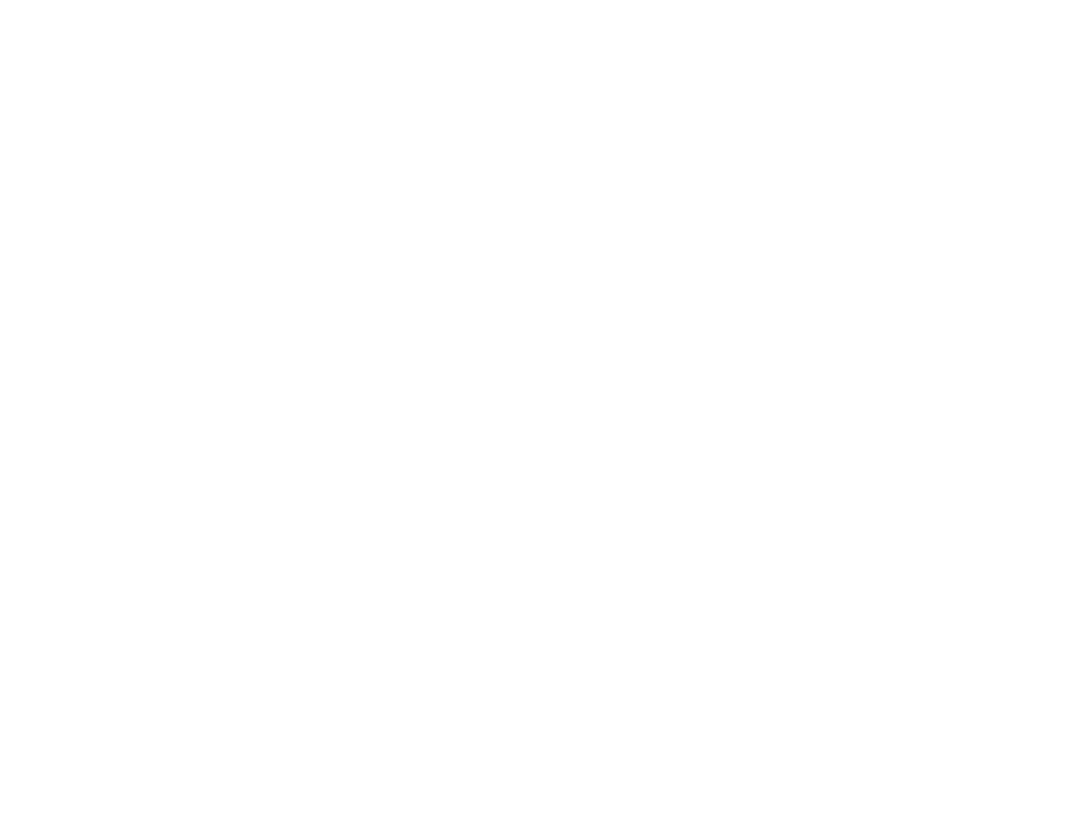
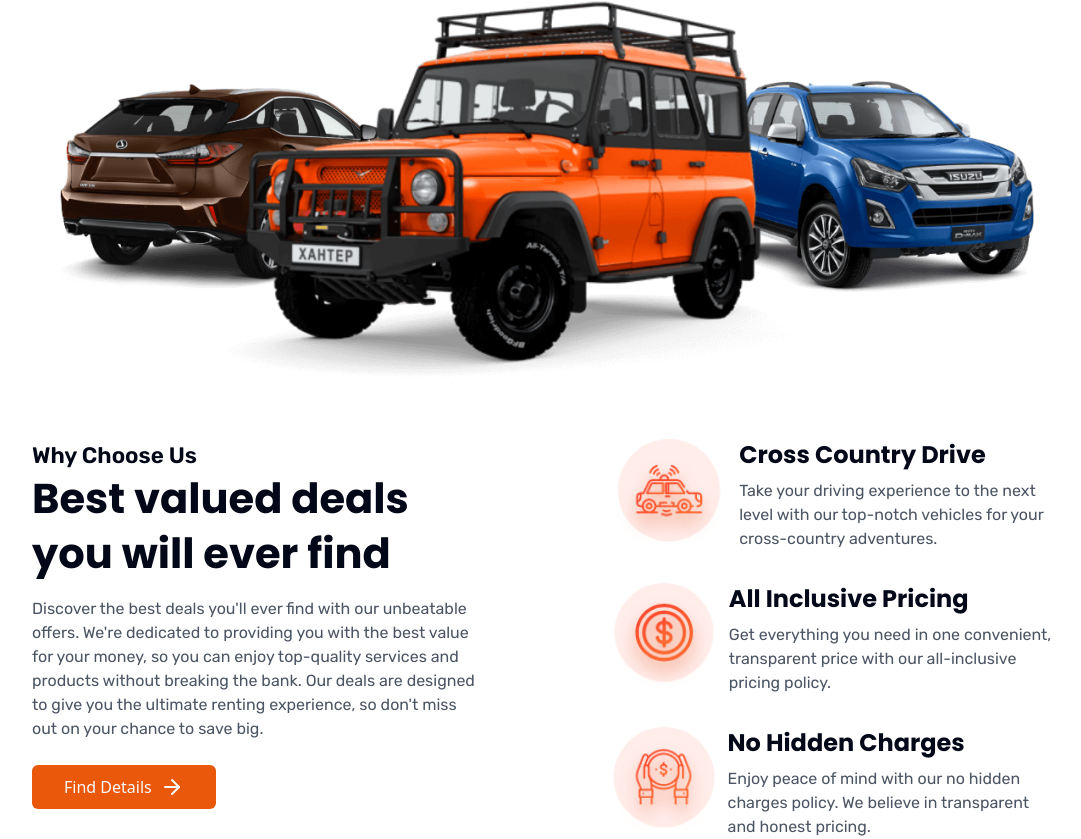
Before and after one commit to khusan2006/car-rental, a React (Vite) app: page / in a window 1280 px wide. Shown: the part 2897-3736 px from the top of the page, without its empty margins (96-1177 px from the left). Before the commit the page ends 2783 px from the top, so only its background shows below. Built offline with nearby package versions, Linux system fonts and the light colour scheme.

Commit message:
finish chooseus section

```diff
--- /dev/null
+++ b/src/components/ChooseUS.tsx
@@ -0,0 +1,66 @@
+import MainImg from "../assets/main.png";
+import FirstIcon from "../assets/icon1 (1).png";
+import SecondIcon from "../assets/icon2 (1).png";
+import ThirdIcon from "../assets/icon3 (1).png";
+import { ArrowRight } from "lucide-react";
+import { Button } from "./ui/button";
+
+const ChooseUS = () => {
+  return (
+    <section className="flex flex-col items-center mt-20">
+      <div className="w-[80vw]">
+        <img className="w-full" src={MainImg} alt="picture of cars" />
+      </div>
+      <div className=" w-[80vw] mt-6 flex gap-[8.5rem]">
+        <div className="flex-1">
+          <h6 className="font-rubik font-semibold text-[1.4rem]">Why Choose Us</h6>
+          <h3 className="font-poppins font-bold text-[2.6rem]/[1.3]">Best valued deals you will ever find</h3>
+          <p className="font-rubik text-base text-gray-600 font-normal mt-4 mb-6">
+            Discover the best deals you'll ever find with our unbeatable offers.
+            We're dedicated to providing you with the best value for your money,
+            so you can enjoy top-quality services and products without breaking
+            the bank. Our deals are designed to give you the ultimate renting
+            experience, so don't miss out on your chance to save big.
+          </p>
+          <Button className="flex items-center" size={'lg'}>
+            Find Details <ArrowRight className="ml-2" />
+          </Button>
+        </div>
+        <div className="flex-1 flex flex-col gap-8">
+          <div className='flex gap-3' >
+            <img src={FirstIcon} alt="icon" />
+            <div>
+              <h5 className="font-poppins font-bold text-2xl">Cross Country Drive</h5>
+              <p className="font-rubik font-normal text-gray-600 text-base mt-2">
+                Take your driving experience to the next level with our
+                top-notch vehicles for your cross-country adventures.
+              </p>
+            </div>
+          </div>
+          <div className='flex gap-3' >
+            <img src={SecondIcon} alt="icon" />
+            <div>
+              <h5 className="font-poppins font-bold text-2xl">All Inclusive Pricing</h5>
+              <p className="font-rubik font-normal text-gray-600 text-base mt-2">
+                Get everything you need in one convenient, transparent price
+                with our all-inclusive pricing policy.
+              </p>
+            </div>
+          </div>
+          <div className='flex gap-3' >
+            <img src={ThirdIcon} alt="icon" />
+            <div>
+              <h5 className="font-poppins font-bold text-2xl">No Hidden Charges</h5>
+              <p className="font-rubik font-normal text-gray-600 text-base mt-2">
+                Enjoy peace of mind with our no hidden charges policy. We
+                believe in transparent and honest pricing.
+              </p>
+            </div>
+          </div>
+        </div>
+      </div>
+    </section>
+  );
+};
+
+export default ChooseUS;
--- a/src/pages/Home.tsx
+++ b/src/pages/Home.tsx
@@ -1,6 +1,7 @@
 import Banner from "@/components/Banner";
 import BookCar from "@/components/BookCar";
 import Cars from "@/components/Cars";
+import ChooseUS from "@/components/ChooseUS";
 import Hero from "@/components/Hero";
 import Navbar from "@/components/Navbar";
 import Plan from "@/components/Plan";
@@ -15,6 +16,7 @@
       <Plan />
       <Cars />
       <Banner />
+      <ChooseUS />
     </div>
 
   );
```
